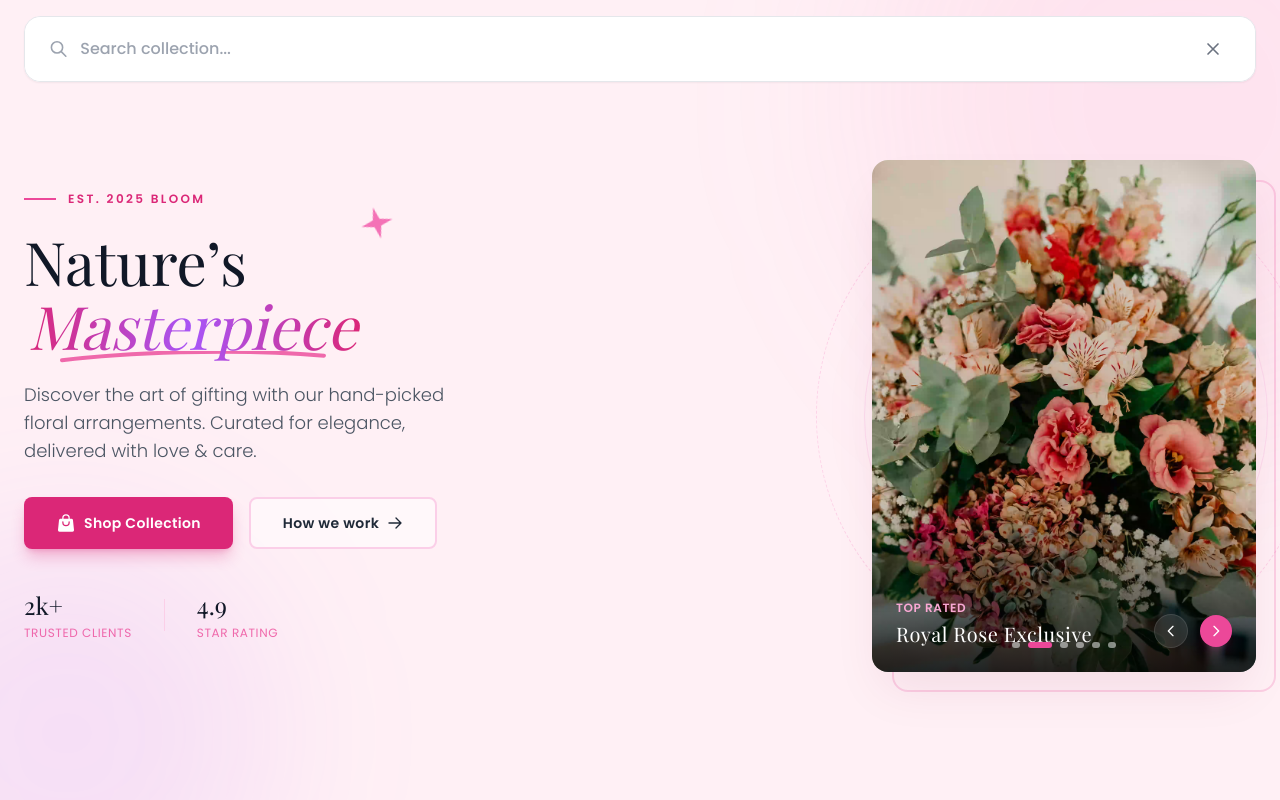
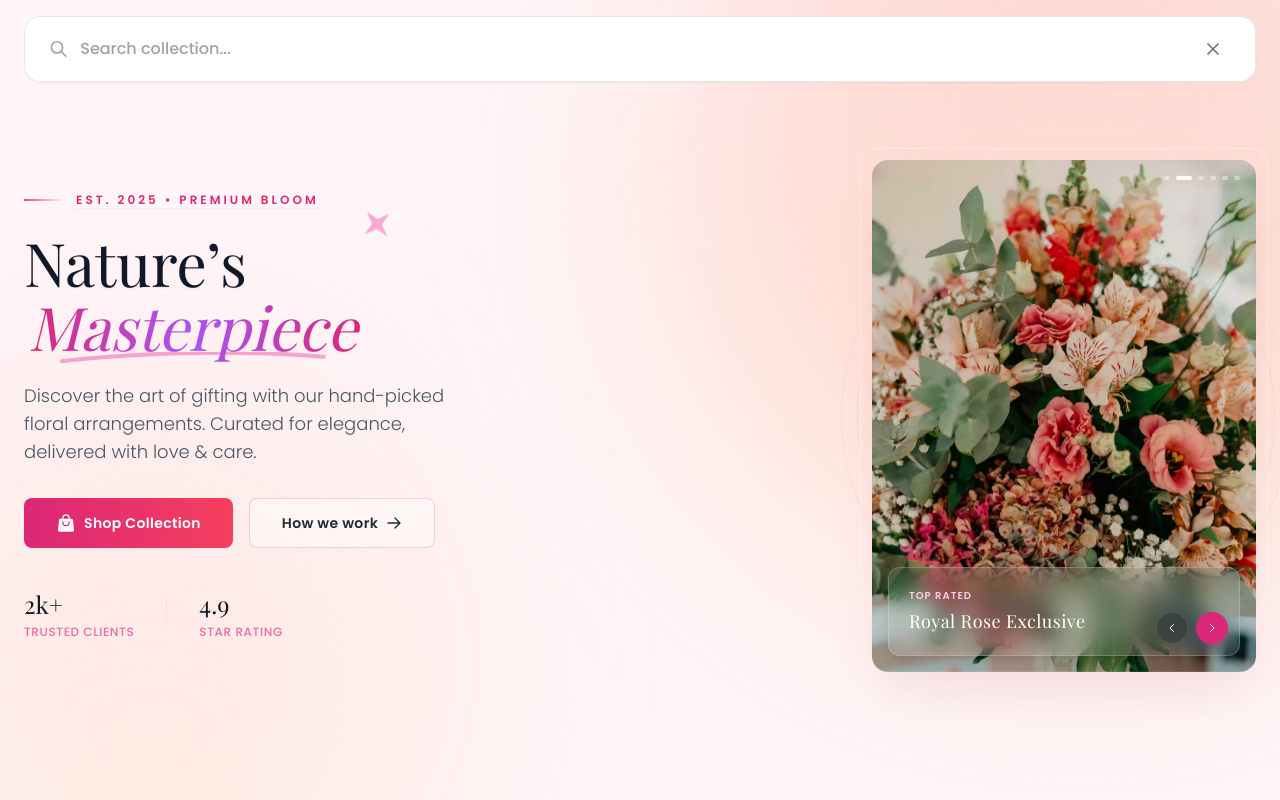
Before and after one commit to NahidAhmed-12/Flower, a React (Vite) app: page / in a window 1280 px wide. Both pictures are taken after a click on the button 1064 px from the left and 49 px from the top of the page. Shown: the top 800 px of the page. Built offline with nearby package versions, Linux system fonts and the light colour scheme; a web font is replaced by a local one.

Commit message:
Ui update

```diff
--- a/src/pages/Footer.jsx
+++ b/src/pages/Footer.jsx
@@ -17,7 +17,7 @@ const Footer = () => {
                     <div className="space-y-6">
                         <a href="#" className="flex items-center gap-2 group">
                             <h2 className="font-serif text-3xl font-bold text-gray-900 dark:text-white">
-                                Bloom<span className="text-pink-600">.</span>
+                                LUXE<span className="text-pink-600">.</span>
                             </h2>
                         </a>
                         <p className="text-gray-600 dark:text-gray-400 text-sm leading-relaxed font-light">
@@ -108,7 +108,7 @@ const Footer = () => {
                 {/* --- Bottom Section --- */}
                 <div className="flex flex-col md:flex-row justify-between items-center gap-4">
                     <p className="text-gray-500 dark:text-gray-500 text-xs text-center md:text-left font-light">
-                        © {new Date().getFullYear()} <span className="text-gray-900 dark:text-white font-bold">Bloom</span>. All rights reserved.
+                        © {new Date().getFullYear()} <span className="text-gray-900 dark:text-white font-bold">LOXE </span>. All rights reserved.
                     </p>
 
                     {/* Payment Icons */}
--- a/src/pages/Hero.jsx
+++ b/src/pages/Hero.jsx
@@ -1,45 +1,57 @@
 import React, { useState, useEffect } from 'react';
-
-// --- স্লাইডার ডাটা (Flower Data) ---
+// --- স্লাইডার ডাটা (আপডেটেড: ৪ ও ৬ নম্বর স্লাইডের কালার পরিবর্তন করা হয়েছে) ---
 const slides = [
   {
     id: 0,
     img: "/Hero/img-0.avif",
     subtitle: "Best Seller",
-    title: "Spring Vibe Collection"
+    title: "Spring Vibe Collection",
+    orb1: "from-pink-300/40 to-purple-300/30",
+    orb2: "from-rose-300/30 to-blue-200/20"
   },
   {
     id: 1,
     img: "/Hero/img-3.avif",
     subtitle: "Top Rated",
-    title: "Royal Rose Exclusive"
+    title: "Royal Rose Exclusive",
+    orb1: "from-red-300/40 to-orange-300/30",
+    orb2: "from-orange-200/30 to-red-200/20"
   },
   {
     id: 2,
     img: "/Hero/img-2.avif",
     subtitle: "Customer Choice",
-    title: "Express Delivery"
+    title: "Express Delivery",
+    orb1: "from-blue-300/40 to-cyan-300/30",
+    orb2: "from-sky-200/30 to-indigo-200/20"
   },
   {
-    id: 3,
+    id: 3, // (৪ নম্বর স্লাইড)
     img: "/Hero/img-1.avif",
     subtitle: "New Arrival",
-    title: "Starting at $49.00"
+    title: "Starting at $49.00",
+    // সাদা ইমেজের জন্য গাঢ় নীল/ইন্ডিগো শেড দেওয়া হলো (আগে সবুজ ছিল)
+    orb1: "from-indigo-400/40 to-blue-400/30",
+    orb2: "from-blue-300/30 to-slate-300/20"
   },
   {
     id: 4,
     img: "/Hero/img-4.avif",
     subtitle: "Aromatic",
-    title: "Limited Bundle Deal"
+    title: "Limited Bundle Deal",
+    orb1: "from-violet-300/40 to-fuchsia-300/30",
+    orb2: "from-purple-200/30 to-pink-200/20"
   },
   {
-    id: 5,
+    id: 5, // (৬ নম্বর স্লাইড)
     img: "/Hero/img-5.avif",
     subtitle: "Premium",
-    title: "100% Fresh Quality"
+    title: "100% Fresh Quality",
+    // সাদা ইমেজের জন্য ডিপ রোজ/রেড শেড দেওয়া হলো (আগে হলুদ ছিল)
+    orb1: "from-rose-500/40 to-pink-500/30",
+    orb2: "from-red-300/30 to-rose-200/20"
   }
 ];
-
 const Hero = () => {
   const [currentSlide, setCurrentSlide] = useState(0);
   const currentYear = new Date().getFullYear();
@@ -61,46 +73,53 @@ const Hero = () => {
   };
 
   return (
-    <div className="w-full min-h-screen bg-[#FFF0F5] dark:bg-[#0f0f0f] transition-colors duration-300 relative overflow-hidden font-sans selection:bg-pink-200 selection:text-pink-900">
+    // Main Container
+    <div className="w-full min-h-screen bg-[#FFF5F7] dark:bg-[#0f0f0f] transition-colors duration-300 relative overflow-hidden font-sans selection:bg-pink-200 selection:text-pink-900">
 
-      {/* Background Orbs (Flower Theme Colors) */}
-      <div className="absolute top-0 right-0 w-[600px] h-[600px] bg-pink-400/10 rounded-full blur-[100px] pointer-events-none translate-x-1/3 -translate-y-1/3"></div>
-      <div className="absolute bottom-0 left-0 w-[400px] h-[400px] bg-purple-500/10 rounded-full blur-[80px] pointer-events-none -translate-x-1/3 translate-y-1/3"></div>
+      {/* --- BACKGROUND ELEMENTS (Dynamic Gradient Feature) --- */}
+      {/*
+          এখানে slides[currentSlide].orb1 এবং orb2 ব্যবহার করা হয়েছে।
+          duration-1000 দেওয়া হয়েছে যাতে কালার খুব স্মুথলি চেঞ্জ হয়।
+      */}
+
+      {/* Top Right Orb */}
+      <div className={`absolute top-0 right-0 w-[800px] h-[800px] bg-gradient-to-b ${slides[currentSlide].orb1} rounded-full blur-[120px] pointer-events-none translate-x-1/4 -translate-y-1/4 transition-all duration-1000 ease-in-out`}></div>
+
+      {/* Bottom Left Orb */}
+      <div className={`absolute bottom-0 left-0 w-[600px] h-[600px] bg-gradient-to-t ${slides[currentSlide].orb2} rounded-full blur-[100px] pointer-events-none -translate-x-1/4 translate-y-1/4 transition-all duration-1000 ease-in-out`}></div>
 
       {/* Main Wrapper */}
       <div className="max-w-7xl mx-auto flex flex-col-reverse lg:flex-row items-center justify-between h-full min-h-screen px-6 py-20 lg:pt-28 gap-12 lg:gap-0 relative z-10">
 
-        {/* Left Side: Text Content */}
+        {/* --- LEFT SIDE: TEXT CONTENT --- */}
         <div className="flex flex-col justify-center w-full lg:w-1/2 text-center lg:text-left z-20 relative">
 
           <div className="space-y-6 relative z-10">
 
             {/* Tagline */}
             <div className="flex items-center justify-center lg:justify-start gap-3">
-                <span className="w-8 h-[2px] bg-pink-500 inline-block"></span>
-                <p className="text-pink-600 dark:text-pink-400 font-bold tracking-[0.2em] text-xs uppercase">
-                Est. {currentYear} Bloom
+                <span className="w-10 h-[2px] bg-gradient-to-r from-pink-500 to-transparent inline-block"></span>
+                <p className="text-pink-600 dark:text-pink-400 font-bold tracking-[0.25em] text-xs uppercase shadow-sm">
+                   Est. {currentYear} • Premium Bloom
                 </p>
             </div>
 
-            {/* H1 Title with Star & Brush Stroke */}
-            <h1 className="font-serif text-4xl sm:text-5xl lg:text-6xl text-gray-900 dark:text-white leading-[1.2] relative inline-block">
+            {/* H1 Title */}
+            <h1 className="font-serif text-4xl sm:text-5xl lg:text-6xl text-gray-900 dark:text-white leading-[1.2] relative inline-block drop-shadow-sm">
 
-              {/* Animated Floating Star (Pink) */}
-              <svg className="absolute -top-6 -right-8 w-8 h-8 text-pink-400 animate-[spin_4s_linear_infinite]" viewBox="0 0 24 24" fill="currentColor">
+              {/* Star Icon */}
+              <svg className="absolute -top-6 -right-8 w-8 h-8 text-pink-300 animate-[spin_6s_linear_infinite]" viewBox="0 0 24 24" fill="currentColor">
                 <path d="M12 0L14.59 9.41L24 12L14.59 14.59L12 24L9.41 14.59L0 12L9.41 9.41L12 0Z" />
               </svg>
 
               Nature’s <br />
 
               <span className="relative inline-block z-10 mt-1">
-                {/* Gradient Text */}
                 <span className="italic font-light text-transparent bg-clip-text bg-gradient-to-r from-pink-600 via-purple-500 to-pink-600 z-10 relative px-1 pb-1">
                   Masterpiece
                 </span>
-
-                {/* Brush Stroke SVG (Pink Tint) */}
-                <svg className="absolute -bottom-2 left-0 w-full h-3 text-pink-500/80 -z-10" viewBox="0 0 200 9" fill="none" xmlns="http://www.w3.org/2000/svg">
+                {/* Underline SVG */}
+                <svg className="absolute -bottom-2 left-0 w-full h-3 text-pink-400/60 -z-10" viewBox="0 0 200 9" fill="none">
                     <path d="M2.00025 6.99999C45.5002 1.5 130 -2.5 198.5 3.5" stroke="currentColor" strokeWidth="3" strokeLinecap="round" />
                 </svg>
               </span>
@@ -115,7 +134,7 @@ const Hero = () => {
           <div className="flex flex-col sm:flex-row gap-4 justify-center lg:justify-start pt-8 relative z-10">
 
             {/* Primary Button */}
-            <button className="group flex items-center justify-center gap-2 px-8 py-3.5 bg-pink-600 text-white rounded-lg text-sm font-bold tracking-wide hover:bg-pink-700 transition-all duration-300 shadow-lg shadow-pink-600/30 transform hover:-translate-y-0.5">
+            <button className="group flex items-center justify-center gap-2 px-8 py-3.5 bg-gradient-to-r from-pink-600 to-rose-500 text-white rounded-lg text-sm font-bold tracking-wide hover:shadow-lg hover:shadow-pink-500/30 transition-all duration-300 transform hover:-translate-y-0.5">
               <svg xmlns="http://www.w3.org/2000/svg" viewBox="0 0 24 24" fill="currentColor" className="w-5 h-5 group-hover:scale-110 transition-transform">
                 <path fillRule="evenodd" d="M7.5 6v.75H5.513c-.96 0-1.764.724-1.865 1.679l-1.263 12A1.875 1.875 0 004.25 22.5h15.5a1.875 1.875 0 001.865-2.071l-1.263-12a1.875 1.875 0 00-1.865-1.679H16.5V6a4.5 4.5 0 10-9 0zM12 3a3 3 0 00-3 3v.75h6V6a3 3 0 00-3-3zm-3 8.25a3 3 0 106 0v-.75a.75.75 0 011.5 0v.75a4.5 4.5 0 11-9 0v-.75a.75.75 0 011.5 0v.75z" clipRule="evenodd" />
               </svg>
@@ -123,7 +142,7 @@ const Hero = () => {
             </button>
 
             {/* Secondary Button */}
-            <button className="group flex items-center justify-center gap-2 px-8 py-3.5 border-2 border-pink-200 dark:border-pink-900/50 text-gray-800 dark:text-gray-200 rounded-lg text-sm font-bold tracking-wide hover:border-pink-500 hover:text-pink-600 dark:hover:text-pink-400 transition-all duration-300 bg-white/50 dark:bg-black/20">
+            <button className="group flex items-center justify-center gap-2 px-8 py-3.5 border border-pink-300/60 dark:border-pink-900/50 text-gray-800 dark:text-gray-200 rounded-lg text-sm font-bold tracking-wide hover:border-pink-500 hover:text-pink-600 dark:hover:text-pink-400 transition-all duration-300 bg-white/40 backdrop-blur-sm dark:bg-black/20">
               How we work
               <svg xmlns="http://www.w3.org/2000/svg" fill="none" viewBox="0 0 24 24" strokeWidth={2} stroke="currentColor" className="w-4 h-4 group-hover:translate-x-1 transition-transform">
                 <path strokeLinecap="round" strokeLinejoin="round" d="M13.5 4.5L21 12m0 0l-7.5 7.5M21 12H3" />
@@ -135,65 +154,72 @@ const Hero = () => {
           <div className="flex items-center justify-center lg:justify-start gap-8 pt-10 relative z-10">
              <div>
                 <p className="text-2xl font-serif text-gray-900 dark:text-white">2k+</p>
-                <p className="text-xs text-pink-500/80 uppercase tracking-wider mt-1">Trusted Clients</p>
+                <p className="text-xs text-pink-500/80 uppercase tracking-wider mt-1 font-medium">Trusted Clients</p>
              </div>
-             <div className="w-px h-8 bg-pink-200 dark:bg-pink-900"></div>
+             <div className="w-px h-8 bg-gradient-to-b from-pink-200 to-transparent dark:from-pink-900"></div>
              <div>
                 <p className="text-2xl font-serif text-gray-900 dark:text-white">4.9</p>
-                <p className="text-xs text-pink-500/80 uppercase tracking-wider mt-1">Star Rating</p>
+                <p className="text-xs text-pink-500/80 uppercase tracking-wider mt-1 font-medium">Star Rating</p>
              </div>
           </div>
         </div>
 
 
-        {/* Right Side: Image Slider */}
+        {/* --- RIGHT SIDE: IMAGE SLIDER (Updated UI) --- */}
         <div className="w-full lg:w-1/2 flex justify-center lg:justify-end relative">
 
-          {/* Animated Background Rings (Pink Theme) */}
-          <div className="absolute top-1/2 left-1/2 lg:left-auto lg:right-[190px] -translate-x-1/2 lg:translate-x-1/2 -translate-y-1/2 w-[500px] h-[500px] z-0 hidden sm:block pointer-events-none">
-             <div className="absolute inset-0 border border-dashed border-pink-300 dark:border-pink-800/40 rounded-full animate-[spin_20s_linear_infinite] opacity-40"></div>
-             <div className="absolute inset-12 border border-pink-200 dark:border-pink-900/30 rounded-full animate-[spin_15s_linear_infinite_reverse] opacity-60"></div>
-             <div className="absolute inset-20 bg-pink-500/5 dark:bg-pink-500/10 rounded-full blur-2xl animate-pulse"></div>
+          {/* Background Rings */}
+          <div className="absolute top-1/2 left-1/2 lg:left-auto lg:right-[190px] -translate-x-1/2 lg:translate-x-1/2 -translate-y-1/2 w-[450px] h-[450px] z-0 hidden sm:block pointer-events-none">
+             <div className="absolute inset-0 border border-pink-200/60 dark:border-pink-800/20 rounded-full animate-[spin_30s_linear_infinite]"></div>
+             <div className="absolute inset-4 border border-dashed border-pink-300/40 dark:border-pink-900/30 rounded-full animate-[spin_20s_linear_infinite_reverse]"></div>
           </div>
 
-          {/* Image Container */}
+          {/* Slider Container */}
           <div className="relative w-full max-w-sm aspect-[3/4] group z-10">
-            {/* Offset Border */}
-            <div className="absolute top-5 -right-5 w-full h-full border-2 border-pink-500/20 rounded-2xl z-0 hidden lg:block transition-all duration-500 group-hover:top-3 group-hover:-right-3"></div>
+
+            {/* Frame Border Effect */}
+            <div className="absolute -inset-3 border border-white/40 rounded-2xl z-0 hidden lg:block backdrop-blur-[2px]"></div>
 
             <div className="relative w-full h-full rounded-2xl overflow-hidden shadow-2xl shadow-pink-900/10 dark:shadow-black/50 z-10 bg-gray-100">
                 {slides.map((slide, index) => (
                 <div key={slide.id} className={`absolute inset-0 transition-opacity duration-700 ease-in-out ${index === currentSlide ? 'opacity-100' : 'opacity-0'}`}>
-                    <img src={slide.img} alt={slide.title} className="w-full h-full object-cover transition-transform duration-700 group-hover:scale-105" />
-                    <div className="absolute bottom-0 left-0 w-full bg-gradient-to-t from-black/80 via-black/40 to-transparent p-6 pt-24">
-                        <p className="text-pink-300 text-xs tracking-wider uppercase mb-1 font-bold animate-[fadeInUp_1s_ease-out]">{slide.subtitle}</p>
-                        <h3 className="text-white text-xl font-serif tracking-wide">{slide.title}</h3>
+
+                    {/* Image */}
+                    <img src={slide.img} alt={slide.title} className="w-full h-full object-cover transition-transform duration-[2000ms] group-hover:scale-110" />
+
+                    {/* Glass Card Overlay */}
+                    <div className="absolute bottom-4 left-4 right-4 bg-white/10 backdrop-blur-md border border-white/20 p-5 rounded-xl shadow-lg animate-[fadeInUp_0.5s_ease-out]">
+                        <p className="text-pink-200 text-[10px] tracking-widest uppercase mb-1 font-bold">
+                            {slide.subtitle}
+                        </p>
+                        <h3 className="text-white text-lg font-serif tracking-wide">
+                            {slide.title}
+                        </h3>
                     </div>
                 </div>
                 ))}
 
-                {/* Slider Dots */}
-                <div className="absolute bottom-6 left-1/2 transform -translate-x-1/2 flex gap-2 z-20">
+                {/* Slider Indicators (Top Right) */}
+                <div className="absolute top-4 right-4 flex gap-1.5 z-20">
                     {slides.map((_, index) => (
-                    <button
+                    <div
                         key={index}
-                        onClick={() => setCurrentSlide(index)}
-                        className={`h-1.5 rounded-full transition-all duration-300 cursor-pointer ${
+                        className={`h-1 rounded-full transition-all duration-300 ${
                         currentSlide === index
-                            ? 'w-6 bg-pink-500'
-                            : 'w-2 bg-white/50 hover:bg-white'
+                            ? 'w-4 bg-white'
+                            : 'w-1.5 bg-white/40'
                         }`}
                     />
                     ))}
                 </div>
 
-                {/* Slider Navigation Arrows */}
-                <div className="absolute bottom-6 right-6 flex items-center gap-3 z-20">
-                   <button onClick={prevSlide} className="p-2 rounded-full bg-white/10 hover:bg-white/20 backdrop-blur-md text-white transition-all border border-white/10">
-                      <svg className="w-4 h-4" fill="none" stroke="currentColor" viewBox="0 0 24 24"><path strokeLinecap="round" strokeLinejoin="round" strokeWidth="2" d="M15 19l-7-7 7-7"></path></svg>
+                {/* Slider Controls */}
+                <div className="absolute bottom-[28px] right-[28px] flex items-center gap-2 z-20">
+                   <button onClick={prevSlide} className="w-8 h-8 flex items-center justify-center rounded-full bg-black/20 hover:bg-black/40 backdrop-blur-md text-white border border-white/10 transition-all">
+                      <svg className="w-3 h-3" fill="none" stroke="currentColor" viewBox="0 0 24 24"><path strokeLinecap="round" strokeLinejoin="round" strokeWidth="2" d="M15 19l-7-7 7-7"></path></svg>
                    </button>
-                   <button onClick={nextSlide} className="p-2 rounded-full bg-pink-500 hover:bg-pink-600 text-white transition-all shadow-lg shadow-pink-500/20">
-                      <svg className="w-4 h-4" fill="none" stroke="currentColor" viewBox="0 0 24 24"><path strokeLinecap="round" strokeLinejoin="round" strokeWidth="2" d="M9 5l7 7-7 7"></path></svg>
+                   <button onClick={nextSlide} className="w-8 h-8 flex items-center justify-center rounded-full bg-pink-600 hover:bg-pink-700 text-white shadow-lg shadow-pink-600/20 transition-all">
+                      <svg className="w-3 h-3" fill="none" stroke="currentColor" viewBox="0 0 24 24"><path strokeLinecap="round" strokeLinejoin="round" strokeWidth="2" d="M9 5l7 7-7 7"></path></svg>
                    </button>
                 </div>
             </div>
--- a/src/pages/Nevbar.jsx
+++ b/src/pages/Nevbar.jsx
@@ -29,6 +29,15 @@ const Navbar = () => {
   const toggleTheme = () => {
     setTheme(theme === 'dark' ? 'light' : 'dark');
   };
+
+  // --- Prevent Scrolling when Mobile Menu is Open ---
+  useEffect(() => {
+    if (isMenuOpen) {
+      document.body.style.overflow = 'hidden';
+    } else {
+      document.body.style.overflow = 'unset';
+    }
+  }, [isMenuOpen]);
 
   // --- Search & Click Outside Logic ---
   useEffect(() => {
@@ -65,15 +74,27 @@ const Navbar = () => {
   };
 
   return (
-    <nav className="fixed w-full top-0 z-50 transition-all duration-300 pt-4 px-4 lg:px-6">
-      <div className="max-w-7xl mx-auto bg-white/80 dark:bg-[#1a1a1a]/80 backdrop-blur-lg border border-gray-200 dark:border-gray-800 rounded-2xl shadow-sm px-6 py-3 flex justify-between items-center relative">
+    <>
+      {/*
+         Change 1: `pt-0 px-0` for mobile (no gap),
+         `md:pt-4 md:px-6` for desktop (gap included)
+      */}
+      <nav className="fixed w-full top-0 z-50 transition-all duration-300 pt-0 px-0 md:pt-4 md:px-6">
+
+        {/*
+           Change 2: `rounded-none` for mobile (rectangular),
+           `md:rounded-2xl` for desktop (rounded corners)
+           `border-b` for mobile specific styling, `md:border` for full border on desktop
+        */}
+        <div className="max-w-7xl mx-auto bg-white/80 dark:bg-[#1a1a1a]/80 backdrop-blur-lg border-b md:border border-gray-200 dark:border-gray-800 rounded-none md:rounded-2xl shadow-sm px-6 py-3 flex justify-between items-center relative z-50">
 
           {/* =======================
               SEARCH BAR OVERLAY
              ======================= */}
           <div
             ref={searchRef}
-          className={`absolute inset-0 bg-white dark:bg-[#1a1a1a] rounded-2xl z-[60] flex items-center justify-between px-6 transition-all duration-500 ease-in-out ${
+            // Change 3: Also apply rounded-none for mobile, rounded-2xl for desktop
+            className={`absolute inset-0 bg-white dark:bg-[#1a1a1a] rounded-none md:rounded-2xl z-[60] flex items-center justify-between px-6 transition-all duration-500 ease-in-out ${
               isSearchOpen ? 'w-full opacity-100 visible' : 'w-0 opacity-0 invisible overflow-hidden'
             }`}
           >
@@ -108,7 +129,7 @@ const Navbar = () => {
           </div>
 
           {/* =======================
-            LOGO SECTION (Minimalist)
+              LOGO SECTION
              ======================= */}
           <a href="#" className="flex items-center gap-2 group z-50">
             <div className="flex flex-col leading-none">
@@ -132,16 +153,14 @@ const Navbar = () => {
           {/* Icons & Buttons */}
           <div className="flex items-center gap-2 md:gap-4 z-50">
 
-          {/* Theme Toggle Button */}
+            {/* Theme Toggle */}
             <button
                onClick={toggleTheme}
                className="p-2 text-gray-500 dark:text-gray-400 hover:text-orange-600 dark:hover:text-orange-400 transition-colors rounded-full hover:bg-gray-100 dark:hover:bg-white/5"
             >
                {theme === 'dark' ? (
-                // Sun Icon
                   <svg xmlns="http://www.w3.org/2000/svg" className="h-5 w-5" fill="none" viewBox="0 0 24 24" stroke="currentColor" strokeWidth="2"><path strokeLinecap="round" strokeLinejoin="round" d="M12 3v1m0 16v1m9-9h-1M4 12H3m15.364 6.364l-.707-.707M6.343 6.343l-.707-.707m12.728 0l-.707.707M6.343 17.657l-.707.707M16 12a4 4 0 11-8 0 4 4 0 018 0z" /></svg>
                ) : (
-                // Moon Icon
                   <svg xmlns="http://www.w3.org/2000/svg" className="h-5 w-5" fill="none" viewBox="0 0 24 24" stroke="currentColor" strokeWidth="2"><path strokeLinecap="round" strokeLinejoin="round" d="M20.354 15.354A9 9 0 018.646 3.646 9.003 9.003 0 0012 21a9.003 9.003 0 008.354-5.646z" /></svg>
                )}
             </button>
@@ -164,7 +183,7 @@ const Navbar = () => {
             {/* Mobile Menu Button */}
             <button
               onClick={() => setIsMenuOpen(!isMenuOpen)}
-            className="md:hidden p-2 text-gray-600 dark:text-gray-300 hover:text-orange-600 focus:outline-none rounded-full"
+              className="md:hidden p-2 text-gray-600 dark:text-gray-300 hover:text-orange-600 focus:outline-none rounded-full z-50 relative"
             >
               {isMenuOpen ? (
                    <svg xmlns="http://www.w3.org/2000/svg" className="h-6 w-6" fill="none" viewBox="0 0 24 24" stroke="currentColor" strokeWidth="2"><path strokeLinecap="round" strokeLinejoin="round" d="M6 18L18 6M6 6l12 12" /></svg>
@@ -173,19 +192,34 @@ const Navbar = () => {
               )}
             </button>
           </div>
+        </div>
+      </nav>
 
-        {/* Mobile Dropdown Menu */}
-        {isMenuOpen && (
-            <div className="absolute top-full left-0 w-full mt-4 bg-white dark:bg-[#1a1a1a] rounded-2xl shadow-2xl border border-gray-100 dark:border-gray-800 p-6 flex flex-col items-center gap-4 md:hidden transform transition-all duration-300 origin-top z-40">
-                {['Home', 'Shop', 'New Arrivals', 'Stories'].map((item) => (
-                    <a key={item} href="#" className="text-gray-700 dark:text-gray-300 hover:text-orange-600 dark:hover:text-orange-400 font-medium text-lg w-full text-center py-2 border-b border-gray-100 dark:border-gray-800 last:border-none">
+      {/* =======================
+          MOBILE FULL SCREEN MENU
+         ======================= */}
+      <div
+        className={`fixed inset-0 z-40 bg-white dark:bg-[#1a1a1a] flex flex-col items-center justify-center transition-all duration-500 ease-in-out md:hidden ${
+          isMenuOpen ? 'opacity-100 visible' : 'opacity-0 invisible pointer-events-none'
+        }`}
+      >
+          <div className="flex flex-col items-center gap-8">
+            {['Home', 'Shop', 'New Arrivals', 'Stories'].map((item, index) => (
+                <a
+                  key={item}
+                  href="#"
+                  className={`text-3xl md:text-4xl font-serif font-bold text-gray-800 dark:text-gray-100 hover:text-orange-600 dark:hover:text-orange-400 transition-all duration-300 transform ${
+                    isMenuOpen ? 'translate-y-0 opacity-100' : 'translate-y-10 opacity-0'
+                  }`}
+                  style={{ transitionDelay: `${index * 100}ms` }}
+                  onClick={() => setIsMenuOpen(false)}
+                >
                     {item}
                 </a>
             ))}
           </div>
-        )}
       </div>
-    </nav>
+    </>
   );
 };
 
```
Also changed, not shown: src/pages/BestSelling.jsx (+18 -21 lines), src/pages/Categories.jsx (+50 -55 lines), src/pages/Newsletter.jsx (+26 -20 lines), src/pages/Offer.jsx (+28 -28 lines). Lines whose indentation alone changed are shown as unchanged.
